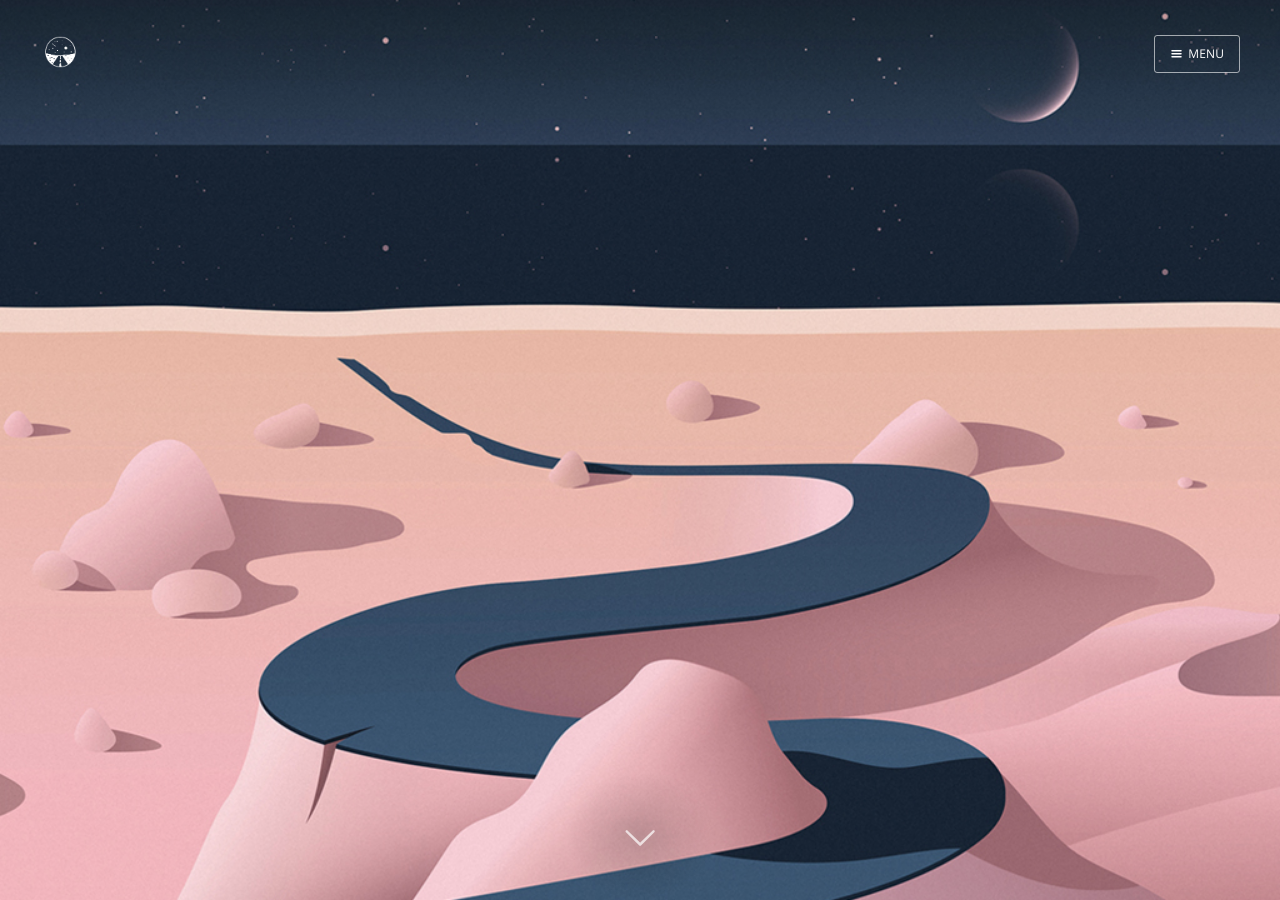
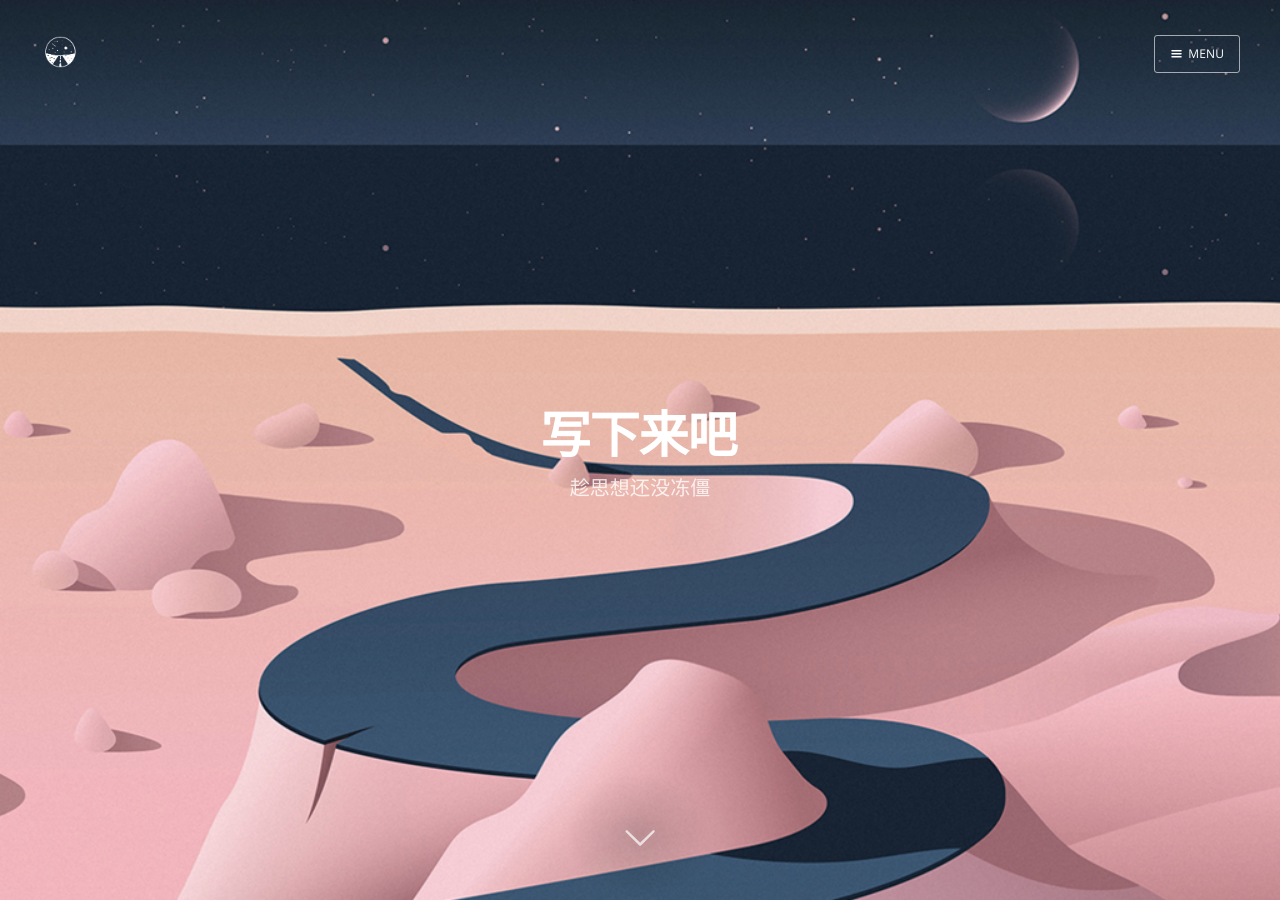
Before and after one commit to Rainvoo/Rainvoo.github.io, a Jekyll site: the page built from index.html, in a window 1280 px wide and 900 px high. Built offline with Jekyll 4.4.1, drawn with Linux system fonts in a browser that asks for light colours; nearby versions of some CDN libraries; the list of posts is cut into pages by our own code.

Commit message:
add name

```diff
--- a/_config.yml
+++ b/_config.yml
@@ -7,8 +7,8 @@ paginate: 5
 language: 'en-uk'
 
 # Website info
-name: ''
-description: ""
+name: '写下来吧'
+description: "趁思想还没冻僵"
 
 # Author's info
 author: 'Rainvoo'
```
